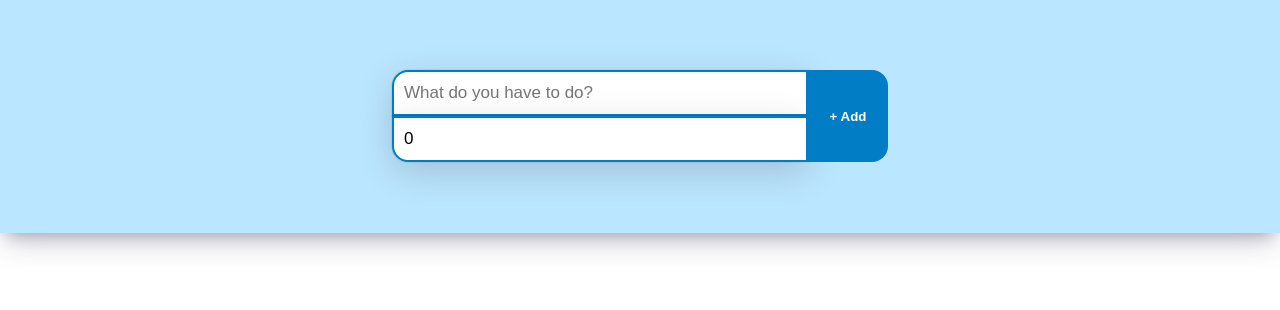
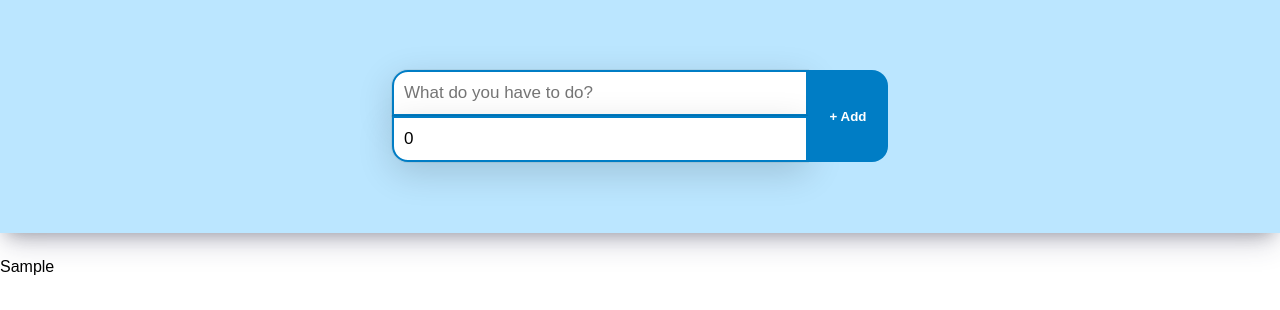
Before and after one commit to peterk6e/list-react-typescript, a React (Create React App) app: page / in a window 1280 px wide. Both pictures are taken after typing "Sample" into the empty fields and a click on the button "+ Add". Shown: the top 310 px of the page. Built offline with nearby package versions, Linux system fonts and the light colour scheme.

Commit message:
add task component

```diff
--- a/src/App.tsx
+++ b/src/App.tsx
@@ -1,5 +1,6 @@
 import React, { FC, ChangeEvent, useState } from "react";
 import { ITask } from "./Interfaces";
+import Task from "./components/Task";
 import "./App.css";
 
 const App: FC = () => {
@@ -45,7 +46,11 @@ const App: FC = () => {
         </div>
         <button onClick={addTask}> + Add </button>
       </div>
-      <div className="list"></div>
+      <div className="list">
+        {list.map((task: ITask, key: number) => {
+          return <Task key={key} task={task} />;
+        })}
+      </div>
     </div>
   );
 };
--- /dev/null
+++ b/src/components/Task.tsx
@@ -0,0 +1,12 @@
+import React from "react";
+import { ITask } from "../Interfaces";
+
+interface Props {
+  task: ITask;
+}
+
+const Task = ({ task }: Props) => {
+  return <div>{task.taskText}</div>;
+};
+
+export default Task;
```
